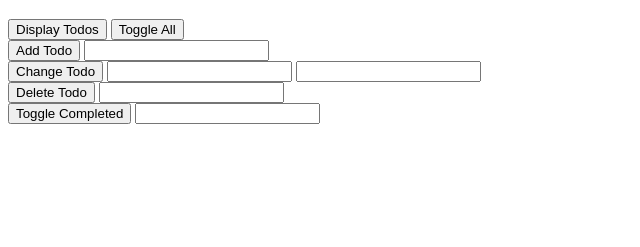
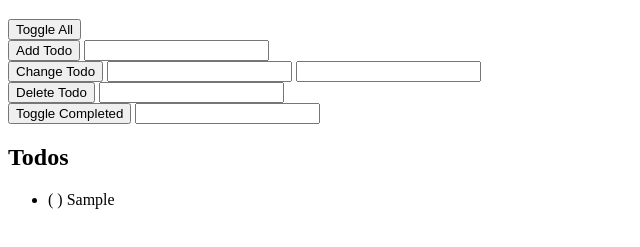
Before and after one commit to rafverbeelen/practical-javascript, a plain HTML site: page index.html in a window 1280 px wide. Both pictures are taken after typing "Sample" into the empty fields and a click on the button "Add Todo". Shown: the part 61-308 px from the top of the page, without its empty margins (0-640 px from the left). Drawn offline with Linux system fonts and the light colour scheme.

Commit message:
Version 9 - Escape from the console

```diff
--- a/code.js
+++ b/code.js
@@ -1,46 +1,25 @@
 // It should store the todos array on an object
 var todoList = {
   todos: [],
-  // .displayTodos should show .todoText
-  // .displayTodos should tell if .todos is empty
-  // .displayTodos should show .completed
-  displayTodos: function() {
-    if (this.todos.length === 0) {
-      console.log('Your todo list is empty.')
-    } else {
-      console.log('My Todos:');
-      for (var i = 0; i < this.todos.length; i++) {
-        if (this.todos[i].completed === true) {
-          console.log('(x)', this.todos[i].todoText);
-        } else {
-          console.log('( )', this.todos[i].todoText);
-        }
-      }
-    }
-  },
   // todoList.addTodo should add objects
   addTodo: function(todoText) {
     this.todos.push({
       todoText: todoText,
       completed: false
     });
-    this.displayTodos();
   },
   // todoList.changeTodo should change the todoText property
   changeTodo: function(position, todoText) {
     this.todos[position].todoText = todoText;
-    this.displayTodos();
   },
   // It should have an deleteTodo method
   deleteTodo: function(position) {
     this.todos.splice(position, 1);
-    this.displayTodos();
   },
   // todoList.toggleCompleted should change the completed property
   toggleCompleted: function(position) {
     var todo = this.todos[position];
     todo.completed = !todo.completed;
-    this.displayTodos();
   },
   // .toggleAll: if everything’s true, make everything false
   // .toggleAll: otherwise, make everything true
@@ -61,19 +40,16 @@ var todoList = {
         this.todos[i].completed = true;
       }
     }
-    this.displayTodos();
   }
 };
 
 var handlers = {
-  displayTodos: function() {
-    todoList.displayTodos();
-  },
   // It should have working controls for .addTodo
   addTodo: function() {
     var addTodoTextInput = document.getElementById('addTodoTextInput');
     todoList.addTodo(addTodoTextInput.value);
     addTodoTextInput.value = '';
+    view.displayTodos();
   },
   // It should have working controls for .changeTodo
   changeTodo: function() {
@@ -82,20 +58,50 @@ var handlers = {
     todoList.changeTodo(changeTodoPositionInput.valueAsNumber, changeTodoTextInput.value);
     changeTodoPositionInput.value = '';
     changeTodoTextInput.value = '';
+    view.displayTodos();
   },
   // It should have working controls for .deleteTodo
   deleteTodo: function() {
     var deleteTodoPositionInput = document.getElementById('deleteTodoPositionInput');
     todoList.deleteTodo(deleteTodoPositionInput.valueAsNumber)
     deleteTodoPositionInput.value = '';
+    view.displayTodos();
   },
   // It should have working controls for .toggleCompleted
   toggleCompleted: function() {
     var toggleCompletedPositionInput = document.getElementById('toggleCompletedPositionInput');
     todoList.toggleCompleted(toggleCompletedPositionInput.valueAsNumber);
     toggleCompletedPositionInput.value = '';
+    view.displayTodos();
   },
   toggleAll: function() {
     todoList.toggleAll();
+    view.displayTodos();
   }
 };
+
+// There should be a li element for every todo
+// Each li element should contain .todoText
+// Each li element should show .completed
+var view = {
+  displayTodos: function() {
+
+    var todosUl = document.querySelector('ul');
+    todosUl.innerHTML = '';
+
+    for (var i = 0; i < todoList.todos.length; i++) {
+      var todoLi = document.createElement('li');
+      var todo = todoList.todos[i];
+      var todoTextWithCompletion = '';
+
+      if (todo.completed === true) {
+        todoTextWithCompletion = '(x) ' + todo.todoText;
+      } else {
+        todoTextWithCompletion = '( ) ' + todo.todoText;
+      }
+
+      todoLi.textContent = todoTextWithCompletion;
+      todosUl.appendChild(todoLi);
+    }
+  }
+};
--- a/index.html
+++ b/index.html
@@ -9,7 +9,6 @@
     <h1>Ugly Todo List</h1>
 
     <div>
-      <button onclick="handlers.displayTodos()">Display Todos</button>
       <button onclick="handlers.toggleAll()">Toggle All</button>
     </div>
 
@@ -34,6 +33,10 @@
       <input id="toggleCompletedPositionInput" type="number">
     </div>
 
+    <h2>Todos</h2>
+
+    <ul>
+    </ul>
 
     <script type="text/javascript" src="code.js"></script>
 
```
